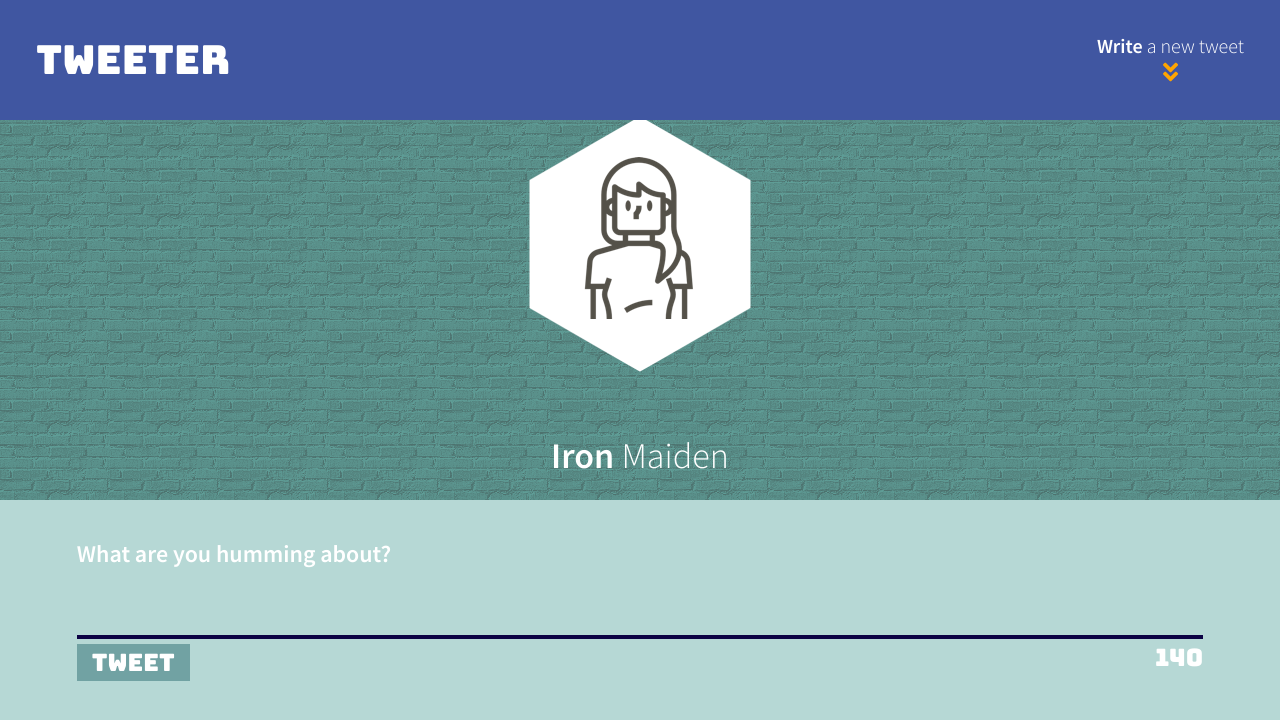
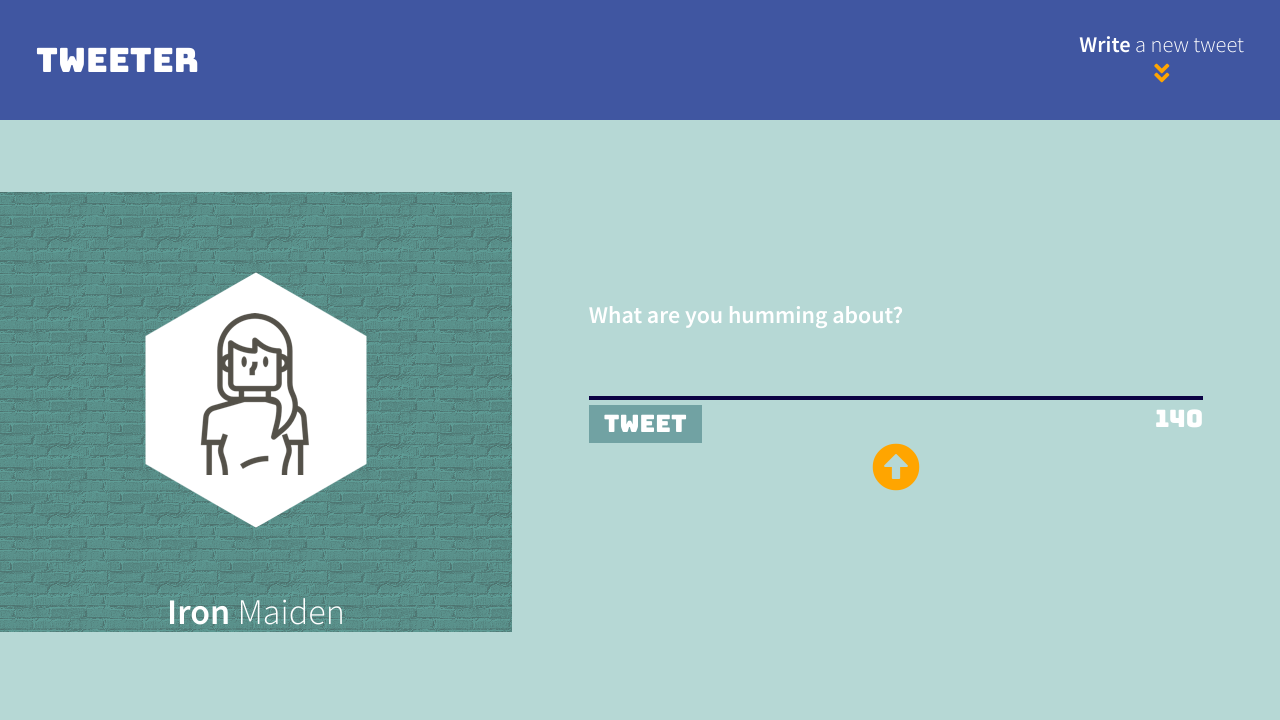
Before and after one commit to Shinden88/tweeter-, a website: page public/index.html in a window 1280 px wide. Drawn offline with nearby package versions, Linux system fonts and the light colour scheme; no server answers.

Commit message:
added go-up button and reorganized the files

```diff
--- a/public/index.html
+++ b/public/index.html
@@ -22,6 +22,7 @@
     <link rel="stylesheet" href="/styles/header.css" type="text/css" />
     <link rel="stylesheet" href="/styles/new-tweet.css" type="text/css" />
     <link rel="stylesheet" href="/styles/tweets.css" type="text/css" />
+    <link rel="stylesheet" href="/styles/media.css" type="text/css" />
 
     <!-- External JS -->
     <script src="https://ajax.googleapis.com/ajax/libs/jquery/3.4.1/jquery.min.js"></script>
@@ -77,10 +78,14 @@
             <output name="counter" class="counter" for="tweet-text">140</output>
           </div>
         </form>
+      </section>
 
-      </section>
       <section class="tweet-feed" id="tweets">
       </section>
+
+      <footer class="footer">
+        <a href="#"><i class="footer-arrow fas fa-arrow-alt-circle-up fa-2x"></i></a>
+      </footer>
 
     </main>
   </body>
--- a/public/scripts/composer-char-counter.js
+++ b/public/scripts/composer-char-counter.js
@@ -2,6 +2,7 @@
 
   $("#tweet-text").on("input", function(event) {
     const charsLeft = 140 - $(this).val().length;
+
     let counter = $(this).siblings().children(".counter").text(charsLeft);
 
     if (charsLeft < 0) {
--- a/public/styles/layout.css
+++ b/public/styles/layout.css
@@ -22,6 +22,8 @@
   background-color: rgb(182, 216, 213);
   font-family: 'Source Sans Pro', sans-serif;
   font-size: 24px;
+  display: flex;
+  flex-wrap: wrap;
 }
 
 /*
--- a/public/styles/media.css
+++ b/public/styles/media.css
@@ -1,6 +1,6 @@
 @media only screen and (min-width: 768px) {
   span.write {
-    font-size: 24px;
+    font-size: 1.4rem;
   }
 }
 
@@ -12,11 +12,16 @@
   }
 
   .header {
-    height: 400px;
+    height: 55vh;
     width: 40vw;
-    margin-top: 5vh;
+    margin-top: 4vh;
+    padding-top: 8vh;
   }
   main.container {
     width: 50vw;
   }
+
+  nav span {
+    font-size: 2.1rem;
+  }
 }
--- a/public/styles/new-tweet.css
+++ b/public/styles/new-tweet.css
@@ -61,3 +61,12 @@
   display: none;
   padding: 10px;
 }
+
+.footer {
+  display: flex;
+  justify-content: center;
+}
+
+.footer-arrow {
+  color: orange;
+}
--- a/public/styles/tweets.css
+++ b/public/styles/tweets.css
@@ -41,6 +41,7 @@
   font-size: 21px;
   font-weight: 600;
   padding: 1vh;
+  word-break: break-all;
 }
 
 i {
--- a/server/data-files/initial-tweets.json
+++ b/server/data-files/initial-tweets.json
@@ -8,7 +8,7 @@
     "content": {
       "text": "If I have seen further it is by standing on the shoulders of giants"
     },
-    "created_at": 1639460307564
+    "created_at": 1639531494953
   },
   {
     "user": {
@@ -19,6 +19,6 @@
     "content": {
       "text": "Je pense , donc je suis"
     },
-    "created_at": 1639546707564
+    "created_at": 1639617894953
   }
 ]
```
